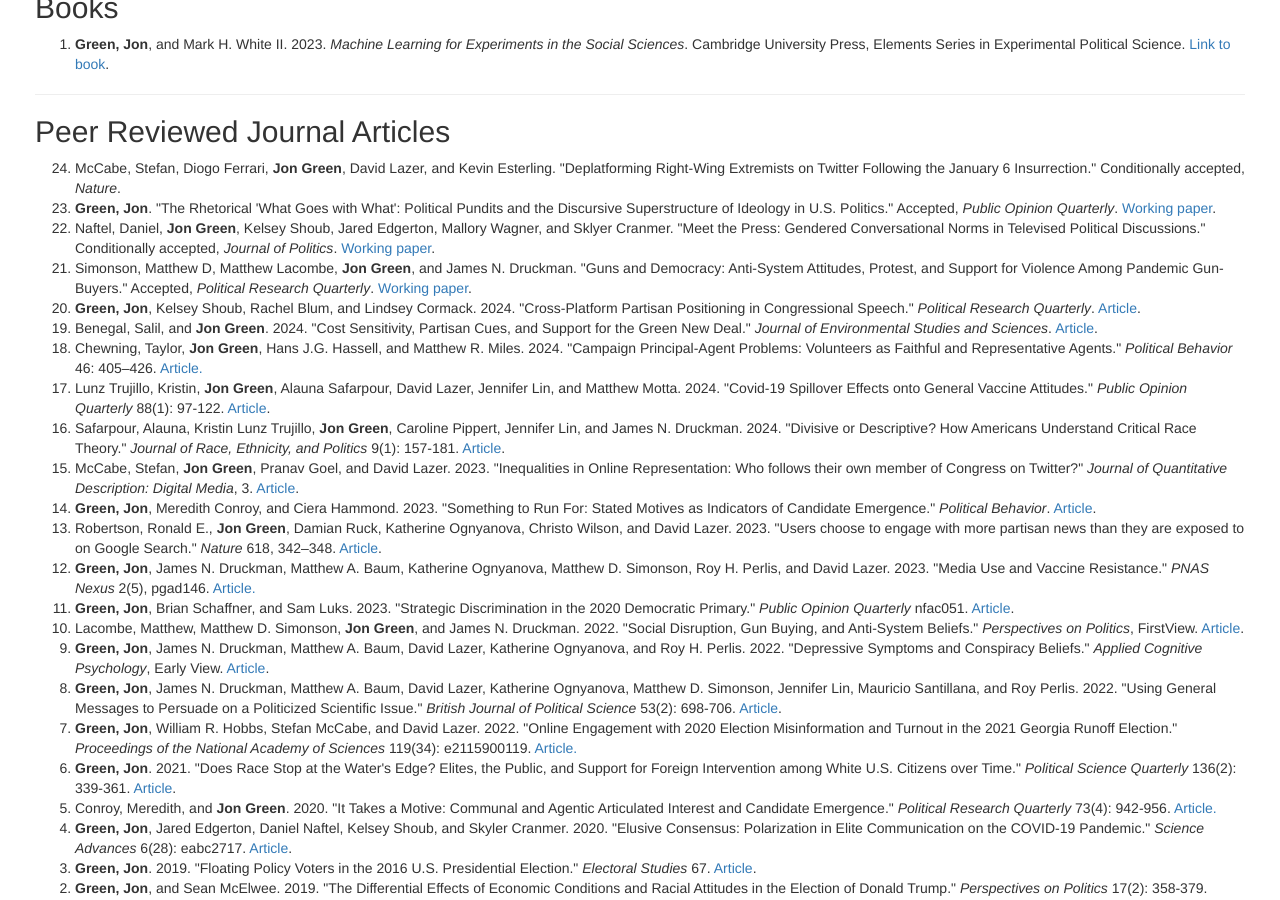
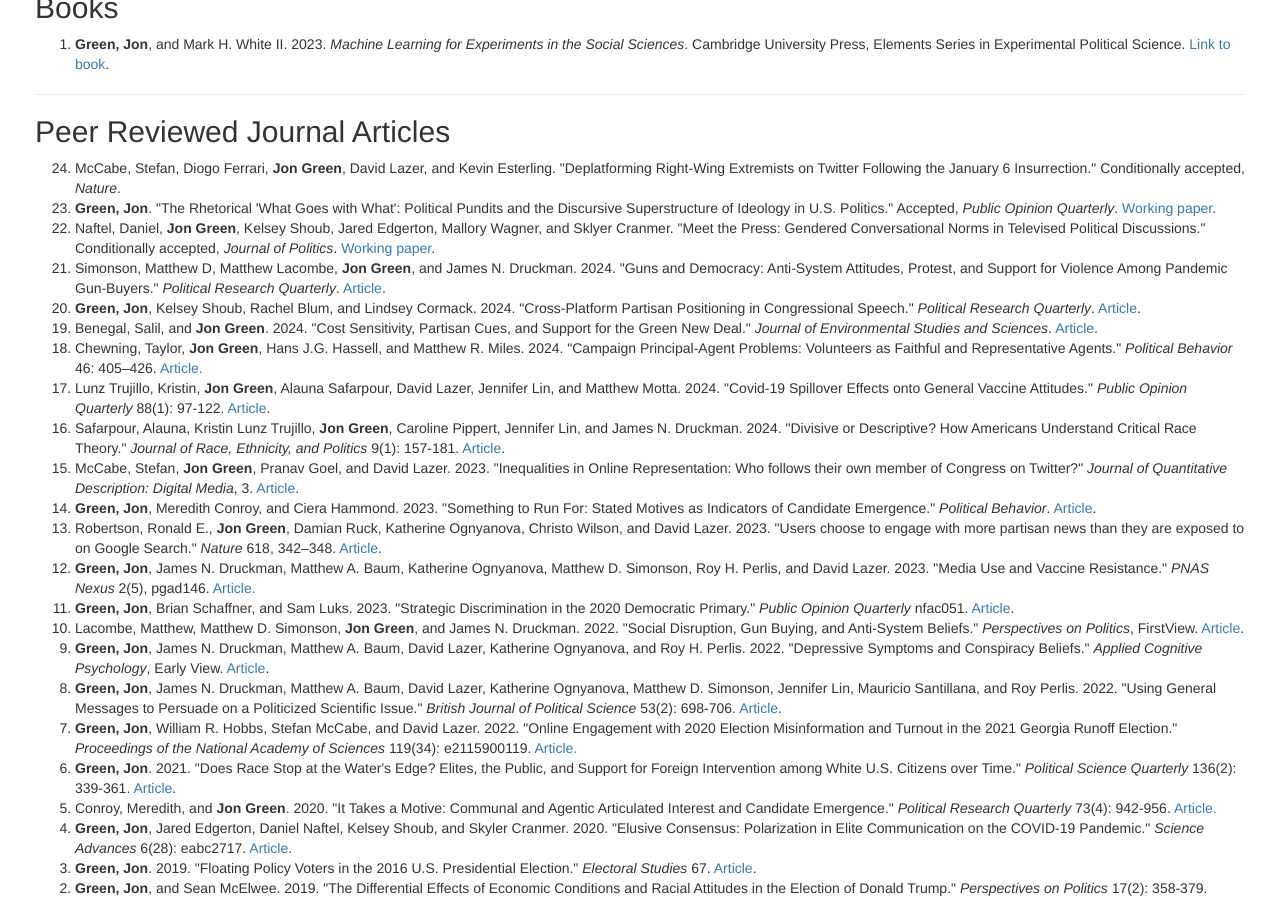
Before and after one commit to jgreen4919/jgreen4919.github.io, a Jekyll site: the page index.html, which Jekyll copies as it is, in a window 1280 px wide and 900 px high, scrolled down 701 px. Built offline with Jekyll 4.4.1, drawn with Linux system fonts in a browser that asks for light colours.

Commit message:
guns and democracy

```diff
--- a/index.html
+++ b/index.html
@@ -44,7 +44,7 @@
 
 <li> <strong>Green, Jon</strong>. "The Rhetorical 'What Goes with What': Political Pundits and the Discursive Superstructure of Ideology in U.S. Politics." Accepted, <i>Public Opinion Quarterly</i>. <a href="https://osf.io/vwqnf">Working paper</a>.</li>
     <li>Naftel, Daniel, <strong>Jon Green</strong>, Kelsey Shoub, Jared Edgerton, Mallory Wagner, and Sklyer Cranmer. "Meet the Press: Gendered Conversational Norms in Televised Political Discussions." Conditionally accepted, <i>Journal of Politics</i>. <a href="https://osf.io/my8us/">Working paper</a>.</li>
-    <li>Simonson, Matthew D, Matthew Lacombe, <strong>Jon Green</strong>, and James N. Druckman. "Guns and Democracy: Anti-System Attitudes, Protest, and Support for Violence Among Pandemic Gun-Buyers." Accepted, <i>Political Research Quarterly</i>. <a href="https://www.ipr.northwestern.edu/our-work/working-papers/2022/wp-22-37.html">Working paper</a>.</li>
+    <li>Simonson, Matthew D, Matthew Lacombe, <strong>Jon Green</strong>, and James N. Druckman. 2024. "Guns and Democracy: Anti-System Attitudes, Protest, and Support for Violence Among Pandemic Gun-Buyers." <i>Political Research Quarterly</i>. <a href="https://journals.sagepub.com/doi/10.1177/10659129241249662">Article</a>.</li>
 <li> <strong>Green, Jon</strong>, Kelsey Shoub, Rachel Blum, and Lindsey Cormack. 2024. "Cross-Platform Partisan Positioning in Congressional Speech." <i>Political Research Quarterly</i>. <a href="https://journals.sagepub.com/doi/10.1177/10659129241236685">Article</a>.</li>
   <li>Benegal, Salil, and <strong>Jon Green</strong>. 2024. "Cost Sensitivity, Partisan Cues, and Support for the Green New Deal." <i>Journal of Environmental Studies and Sciences</i>. <a href="https://link.springer.com/article/10.1007/s13412-024-00897-2">Article</a>.</li>
     <li>Chewning, Taylor, <strong>Jon Green</strong>, Hans J.G. Hassell, and Matthew R. Miles. 2024. "Campaign Principal-Agent Problems: Volunteers as Faithful and Representative Agents." <i>Political Behavior</i> 46: 405–426. <a href="https://link.springer.com/article/10.1007/s11109-022-09836-9">Article.</a>
```
Also changed, not shown: 4 other files.
